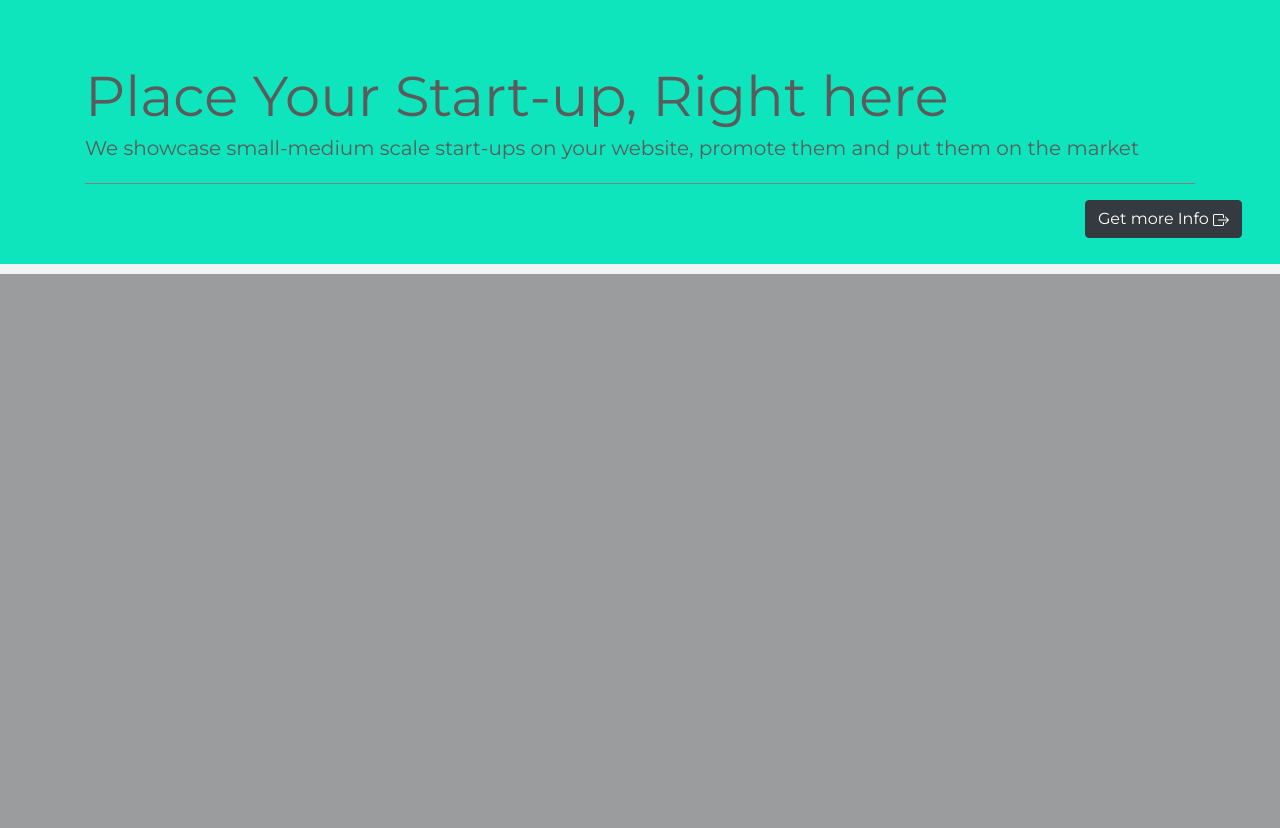
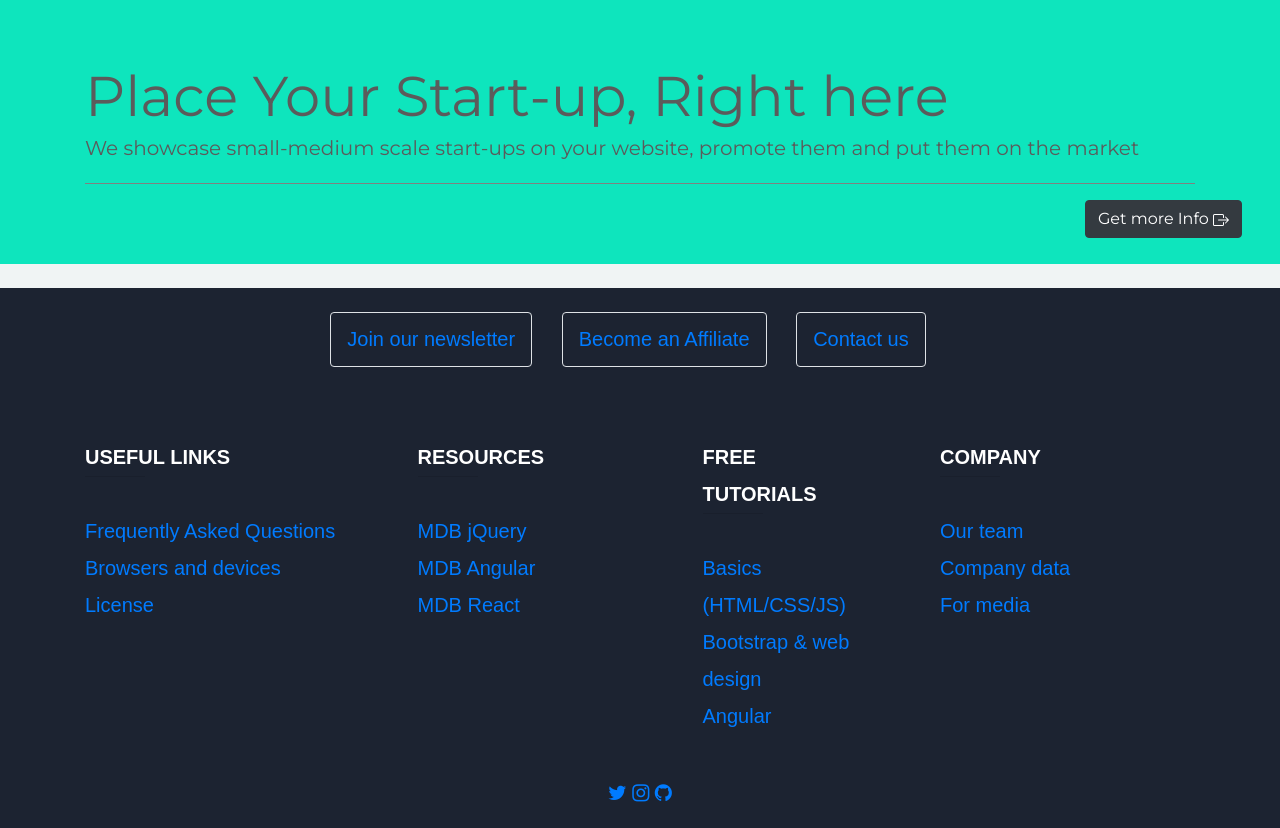
Before and after one commit to prachipatel01/Web_Tech_project, a PHP site: page / in a window 1280 px wide. Shown: the part 631-1459 px from the top of the page. Before the commit the page ends 905 px from the top, so only its background shows below. Run offline with PHP 8.4, Linux system fonts and the light colour scheme.

Commit message:
Adding footer

```diff
--- a/index.html
+++ b/index.html
@@ -3,11 +3,13 @@
 <html>
 	<head>
 		<meta charset="UTF-8">
-        <meta name="viewport" content="width=device-width, initial-scale=1.0">
+        <meta name="viewport" content="width=device-width, initial-scale=1.0, shrink-to-fit=no">
         <title>Place Your Startup</title>
         <link rel="stylesheet" href="https://cdn.jsdelivr.net/npm/bootstrap@4.5.3/dist/css/bootstrap.min.css" integrity="sha384-TX8t27EcRE3e/ihU7zmQxVncDAy5uIKz4rEkgIXeMed4M0jlfIDPvg6uqKI2xXr2" crossorigin="anonymous">
 		<link rel="stylesheet" href="assets/css/index.css" />
 		<link href="https://fonts.googleapis.com/css2?family=Montserrat&display=swap" rel="stylesheet">
+        <link rel="stylesheet" href="https://cdnjs.cloudflare.com/ajax/libs/font-awesome/4.7.0/css/font-awesome.min.css">
+
 
 	</head>
 	<body class="homepage">
@@ -59,13 +61,155 @@
   				</div>
                 </div>
                 <!--
-        <div class="background-img">
-            <img id= "background-img" src="./assets/images/img1.jpg" alt="background image">
+                <div>
+                    <footer class="footer bg-dark" style="font-family: sans-serif">
+                        <div class="container">
+                            <div class="card-body">
+                            <ul class="list-inline row">
+                                <li class="col text-center list-inline-item">
+                                    <ul>
+                                        <li class="card-title h5">Contributers</li>
+                                        <li class="card-text text-white h6">Prachi Patel</li>
+                                        <li class="card-text text-white h6">Prithivraj</li>
+                                        <li class="card-text text-white h6">Pankti Shah</li>
+                                    </ul>
+                                </li>
+                                <li class="col text-center list-inline-item">
+                                    <ul>
+                                        <li class="card-title h5">Email</li>
+                                        <li class="card-text text-white h6">prachi19200@gmail.com</li>
+                                        <li class="card-text text-white h6">Prachi Patel</li>
+                                        <li class="card-text text-white h6">Prachi Patel</li>
+                                    </ul>
+                                </li>
+                                <li class="col text-center list-inline-item">
+                                    <ul>
+                                        <li class="card-title h5">Contact</li>
+                                        <li class="card-text text-white h6">9558040400</li>
+                                        <li class="card-text text-white h6">Prachi Patel</li>
+                                        <li class="card-text text-white h6">Prachi Patel</li>
+                                    </ul>
+                                </li>
+                            </ul>
+                            <ul class="list-inline row">
+                                <li>
+                                    <a class="btn-floating btn-lg btn-li" type="button" role="button"><i class="fab fa-linkedin-in"></i></a>
+                                </li>
+                                <li>
+                                    <a class="btn-floating btn-lg btn-ins" type="button" role="button"><i class="fab fa-instagram"></i></a>
+                                </li>
+                                <li>
+                                    <a class="btn-floating btn-lg btn-git" type="button" role="button"><i class="fab fa-github white-text mr-4"></i></a>
+                                </li>
+                            </ul>
+                        </div>
+                        </div>
+                    </footer>
                 </div>
                 -->
 
 
 
+                <footer id="footer" class="page-footer unique-color-dark mt-4 text-white" style="padding-left: 0px; background-color: #1c2331;">
+                    <div class="info-color-dark text-center py-4">
+                        <!--Newsletter-->
+                        <a href="" class="border rounded p-2 px-3 mr-4 d-none d-md-inline-block">Join our newsletter
+                        </a>
+                        <!--Newsletter-->
+                        <a href="" class="border rounded p-2 px-3 mr-4 d-none d-md-inline-block">Become an Affiliate
+                        </a>
+                        <!--Contact-->
+                        <a href="" class="border rounded p-2 px-3 mr-4 d-none d-md-inline-block">Contact us
+                        </a>
+
+
+
+
+                    </div>
+                    <!--Footer Links-->
+                    <div class="container text-center text-md-left mt-5">
+                        <div class="row mt-3">
+                            <!--First column-->
+                            <div class="col-md-3 col-lg-4 col-xl-3 mb-4">
+                            <h6 class="text-uppercase font-weight-bold">
+                                <strong>Useful links</strong>
+                            </h6>
+                            <hr class="info-color mb-4 mt-0 d-inline-block mx-auto" style="width: 60px;">
+                            <p>
+                                <a href="">Frequently Asked Questions</a>
+                            </p>
+                            <p>
+                                <a href="">Browsers and devices</a>
+                            </p>
+                            <p>
+                                <a href="">License</a>
+                            </p>
+                            </div>
+                            <!--/.First column-->
+                            <!--Second column-->
+                            <div class="col-md-2 col-lg-2 col-xl-2 mx-auto mb-4">
+                            <h6 class="text-uppercase font-weight-bold">
+                                <strong>Resources</strong>
+                            </h6>
+                            <hr class="info-color mb-4 mt-0 d-inline-block mx-auto" style="width: 60px;">
+                            <p>
+                                <a href="">MDB jQuery</a>
+                            </p>
+                            <p>
+                                <a href="">MDB Angular</a>
+                            </p>
+                            <p>
+                                <a href="">MDB React</a>
+                            </p>
+
+                            </div>
+                            <!--/.Second column-->
+                            <!--Third column-->
+                            <div class="col-md-3 col-lg-2 col-xl-2 mx-auto mb-4">
+                            <h6 class="text-uppercase font-weight-bold">
+                                <strong>Free tutorials</strong>
+                            </h6>
+                            <hr class="info-color mb-4 mt-0 d-inline-block mx-auto" style="width: 60px;">
+                            <p>
+                                <a href="">Basics (HTML/CSS/JS)</a>
+                            </p>
+                            <p>
+                                <a href="">Bootstrap &amp; web design</a>
+                            </p>
+                            <p>
+                                <a href="">Angular</a>
+                            </p>
+
+                        </div>
+                        <!--/.Third column-->
+                        <!--Fourth column-->
+                        <div class="col-md-4 col-lg-3 col-xl-3">
+                            <h6 class="text-uppercase font-weight-bold">
+                                <strong>Company</strong>
+                            </h6>
+                            <hr class="info-color mb-4 mt-0 d-inline-block mx-auto" style="width: 60px;">
+                            <p>
+                                <a href="">Our team</a>
+                            </p>
+                            <p>
+                                <a href="">Company data</a>
+                            </p>
+                            <p>
+                                <a href="">For media</a>
+                            </p>
+                        </div>
+                        <!--/.Fourth column-->
+                      </div>
+                    </div>
+                    <!--/.Footer Links-->
+                    <!-- Copyright-->
+                    <div class="footer-copyright py-3 text-center">
+                        <a href="#" class="fa fa-twitter"></a>
+                        <a href="#" class="fa fa-instagram"></a>
+                        <a href="#" class="fa fa-github"></a>
+                    </div>
+                    <!--/.Copyright -->
+                  </footer>
 
     </body>
 
```
Also changed, not shown: assets/css/index.css (line endings or trailing spaces). Lines whose indentation alone changed are shown as unchanged.
